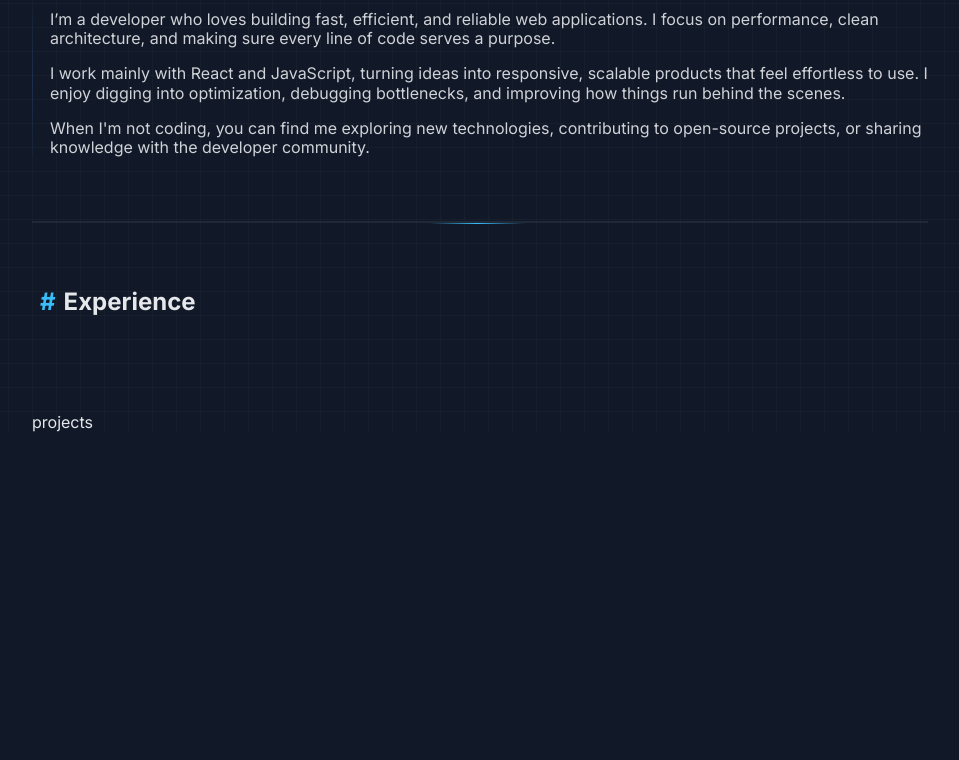
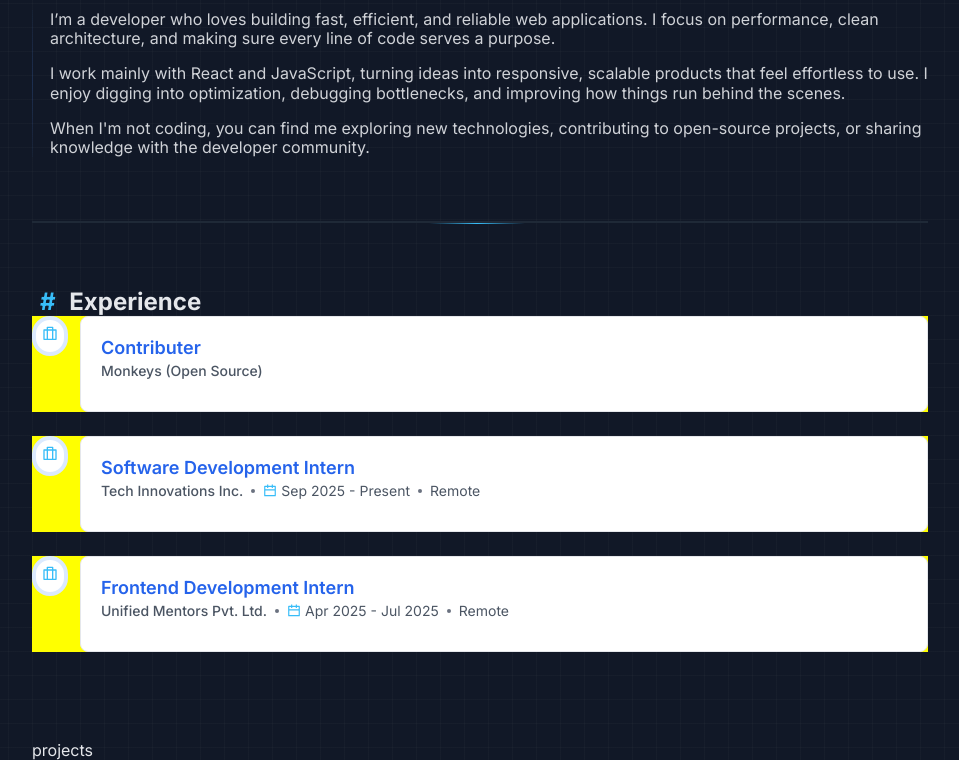
Before and after one commit to atul030702/dev-portfolio, a website built with Parcel: page index.html in a window 1280 px wide. Shown: the part 741-1501 px from the top of the page, without its empty margins (160-1119 px from the left). Before the commit the page ends 1173 px from the top, so only its background shows below. Built offline with nearby package versions, Linux system fonts and the light colour scheme.

Commit message:
add: experience section without style

```diff
--- a/index.html
+++ b/index.html
@@ -62,7 +62,8 @@
                         </div>
                     </div>
                 </section>
-                <section class="about" aria-labelledby="about">
+
+                <section id="about-section" class="about" aria-labelledby="about">
                     <div class="top-blue-border"></div>
                     <h2 class="element about-header">
                         <span class="hash-icon">#</span>
@@ -75,18 +76,19 @@
                         <p class="element">When I'm not coding, you can find me exploring new technologies, contributing to open-source projects, or sharing knowledge with the developer community.</p>
                     </div>
                 </section>
-                <section class="experience" aria-labelledby="experience">
+
+                <section id="experience-section" class="experience" aria-labelledby="experience">
                     <div class="top-blue-border"></div>
-
-                    <h2 class="element experience-header">
+                    <h2 class="element">
                         <span class="hash-icon">#</span>
                         Experience
                     </h2>
+                    <div id="experience-content" class="experience-content-div"></div>
                 </section>
                 <section class="projects">projects</section>
             </main>
             <footer></footer>
         </div>
     </body>
-    <script src="./src/script.js" type="module"></script>
+    <script type="module" src="./src/script.js"></script>
 </html>
--- /dev/null
+++ b/src/modules/experience/experience.js
@@ -0,0 +1,50 @@
+import "./index.css";
+
+import { experienceData } from "../utils/experienceObj";
+import { briefcaseIcon, calendarIcon } from "../utils/icon";
+
+function experienceSection() {
+    //console.log("experienceSection function called");
+    const experienceContentDiv = document.getElementById("experience-content");
+
+    //console.log("experienceContentDiv:", experienceContentDiv);
+    //console.log("experienceData:", experienceData);
+
+    if(!experienceContentDiv) {
+        return;
+    }
+
+    console.log("Found experience-content div");
+
+    const experienceItemHTML = experienceData.map((exp, index) => {
+        console.log(`Processing item ${index}:`, exp);
+        return `
+            <div class="experience-item">
+                <div class="icon-container">
+                    ${briefcaseIcon}
+                </div>
+                <div class="experience-card">
+                    <h3 class="experience-role">${exp.role}</h3>
+                    <div class="experience-meta">
+                        <span class="company-name">${exp.company}</span>
+                        ${exp.period ? `
+                            <span class="dot-separator"></span>
+                            <div class="period-container">
+                                ${calendarIcon}
+                                <span>${exp.period}</span>
+                            </div>
+                        ` : ''}
+                        ${exp.location ? `
+                            <span class="dot-separator"></span>
+                            <span>${exp.location}</span>
+                        ` : ''}
+                    </div>
+                </div>
+            </div>
+        `;
+    }).join('');
+
+    experienceContentDiv.innerHTML = experienceItemHTML;
+}
+
+export default experienceSection;
--- /dev/null
+++ b/src/modules/experience/index.css
@@ -0,0 +1,120 @@
+/* TEMPORARY DEBUG VERSION - EVERYTHING VISIBLE */
+
+/* Experience item container */
+.experience-item {
+    position: relative;
+    padding-left: 2.5rem; /* pl-10 */
+    margin-bottom: 1.5rem;
+    opacity: 1; /* VISIBLE BY DEFAULT FOR DEBUGGING */
+    transform: translateY(0);
+    background: yellow; /* VISUAL DEBUG */
+}
+
+@media (min-width: 640px) {
+    .experience-item {
+        padding-left: 3rem; /* sm:pl-12 */
+    }
+}
+
+/* Icon container - positioned absolutely */
+.icon-container {
+    position: absolute;
+    left: 0;
+    top: 0;
+    padding: 0.375rem; /* p-1.5 */
+    background: white;
+    border: 4px solid rgb(219, 234, 254); /* border-blue-100 */
+    border-radius: 9999px;
+    z-index: 10;
+}
+
+/* Dark mode support */
+@media (prefers-color-scheme: dark) {
+    .icon-container {
+        background: rgb(17, 24, 39); /* dark:bg-gray-900 */
+        border-color: rgba(30, 58, 138, 0.3); /* dark:border-blue-900/30 */
+    }
+}
+
+.icon-container svg {
+    height: 1rem; /* h-4 */
+    width: 1rem; /* w-4 */
+}
+
+/* Experience card */
+.experience-card {
+    background: white;
+    padding: 1.25rem; /* p-5 */
+    border-radius: 0.5rem; /* rounded-lg */
+    border: 1px solid rgb(229, 231, 235); /* border-gray-200 */
+    transition: box-shadow 0.3s ease;
+}
+
+.experience-card:hover {
+    box-shadow: 0 4px 6px -1px rgba(0, 0, 0, 0.1), 0 2px 4px -1px rgba(0, 0, 0, 0.06);
+}
+
+@media (prefers-color-scheme: dark) {
+    .experience-card {
+        background: rgba(17, 24, 39, 0.5); /* dark:bg-gray-900/50 */
+        border-color: rgb(31, 41, 55); /* dark:border-gray-800 */
+    }
+}
+
+/* Role title */
+.experience-role {
+    font-size: 1.125rem; /* text-lg */
+    font-weight: 600; /* font-semibold */
+    color: rgb(37, 99, 235); /* text-blue-600 */
+    margin: 0;
+}
+
+@media (prefers-color-scheme: dark) {
+    .experience-role {
+        color: rgb(96, 165, 250); /* dark:text-blue-400 */
+    }
+}
+
+/* Meta information container */
+.experience-meta {
+    display: flex;
+    flex-wrap: wrap;
+    align-items: center;
+    gap: 0 0.5rem; /* gap-x-2 */
+    font-size: 0.875rem; /* text-sm */
+    color: rgb(75, 85, 99); /* text-gray-600 */
+    margin-bottom: 0.75rem; /* mb-3 */
+    margin-top: 0.25rem; /* mt-1 */
+}
+
+@media (prefers-color-scheme: dark) {
+    .experience-meta {
+        color: rgb(156, 163, 175); /* dark:text-gray-400 */
+    }
+}
+
+/* Company name */
+.company-name {
+    font-weight: 500; /* font-medium */
+}
+
+/* Dot separator */
+.dot-separator {
+    height: 0.25rem; /* h-1 */
+    width: 0.25rem; /* w-1 */
+    border-radius: 9999px; /* rounded-full */
+    background-color: rgb(107, 114, 128); /* bg-gray-500 */
+    display: inline-block;
+}
+
+/* Period container with calendar icon */
+.period-container {
+    display: flex;
+    align-items: center;
+}
+
+.period-container svg {
+    height: 0.875rem; /* h-3.5 */
+    width: 0.875rem; /* w-3.5 */
+    margin-right: 0.25rem; /* mr-1 */
+}
--- /dev/null
+++ b/src/modules/utils/experienceObj.js
@@ -0,0 +1,23 @@
+export const experienceData = [
+    {
+        id: 1,
+        role: 'Contributer',
+        company: 'Monkeys (Open Source)',
+        period: '',
+        location: '',
+    },
+    {
+        id: 2,
+        role: 'Software Development Intern',
+        company: 'Tech Innovations Inc.',
+        period: 'Sep 2025 - Present',
+        location: 'Remote',
+    },
+    {
+        id: 3,
+        role: 'Frontend Development Intern',
+        company: 'Unified Mentors Pvt. Ltd.',
+        period: 'Apr 2025 - Jul 2025',
+        location: 'Remote',
+    }
+];
--- /dev/null
+++ b/src/modules/utils/icon.js
@@ -0,0 +1,13 @@
+export const briefcaseIcon = `
+    <svg xmlns="http://www.w3.org/2000/svg" viewBox="0 0 24 24" fill="rgb(56, 189, 248)">
+        <path d="M7 5V2C7 1.44772 7.44772 1 8 1H16C16.5523 1 17 1.44772 17 2V5H21C21.5523 5 22 5.44772 22 6V20C22 20.5523 21.5523 21 21 21H3C2.44772 21 2 20.5523 2 20V6C2 5.44772 2.44772 5 3 5H7ZM15 7H9V19H15V7ZM7 7H4V19H7V7ZM17 7V19H20V7H17ZM9 3V5H15V3H9Z">
+        </path>
+    </svg>
+`;
+
+export const calendarIcon = `
+    <svg xmlns="http://www.w3.org/2000/svg" viewBox="0 0 24 24" fill="rgb(56, 189, 248)">
+        <path d="M9 1V3H15V1H17V3H21C21.5523 3 22 3.44772 22 4V20C22 20.5523 21.5523 21 21 21H3C2.44772 21 2 20.5523 2 20V4C2 3.44772 2.44772 3 3 3H7V1H9ZM20 11H4V19H20V11ZM7 5H4V9H20V5H17V7H15V5H9V7H7V5Z">
+        </path>
+    </svg>
+`;
--- a/src/script.js
+++ b/src/script.js
@@ -1,5 +1,9 @@
-import scrollObserver from "./modules/scrollObserver";
+import scrollObserver from "./modules/scrollObserver.js";
+
+import experienceSection from "./modules/experience/experience.js";
 
 document.addEventListener("DOMContentLoaded", () => {
+    //console.log("DOM loaded, calling experienceSection");
     scrollObserver();
+    experienceSection();
 });
--- a/styles.css
+++ b/styles.css
@@ -189,7 +189,7 @@ body {
     display: flex;
     justify-content: center;
     align-items: center;
-    transition: all 0.3s ease-in-out;
+    transition: all 0.2s ease-in-out;
 }
 
 .social-icons .icon:hover {
```
